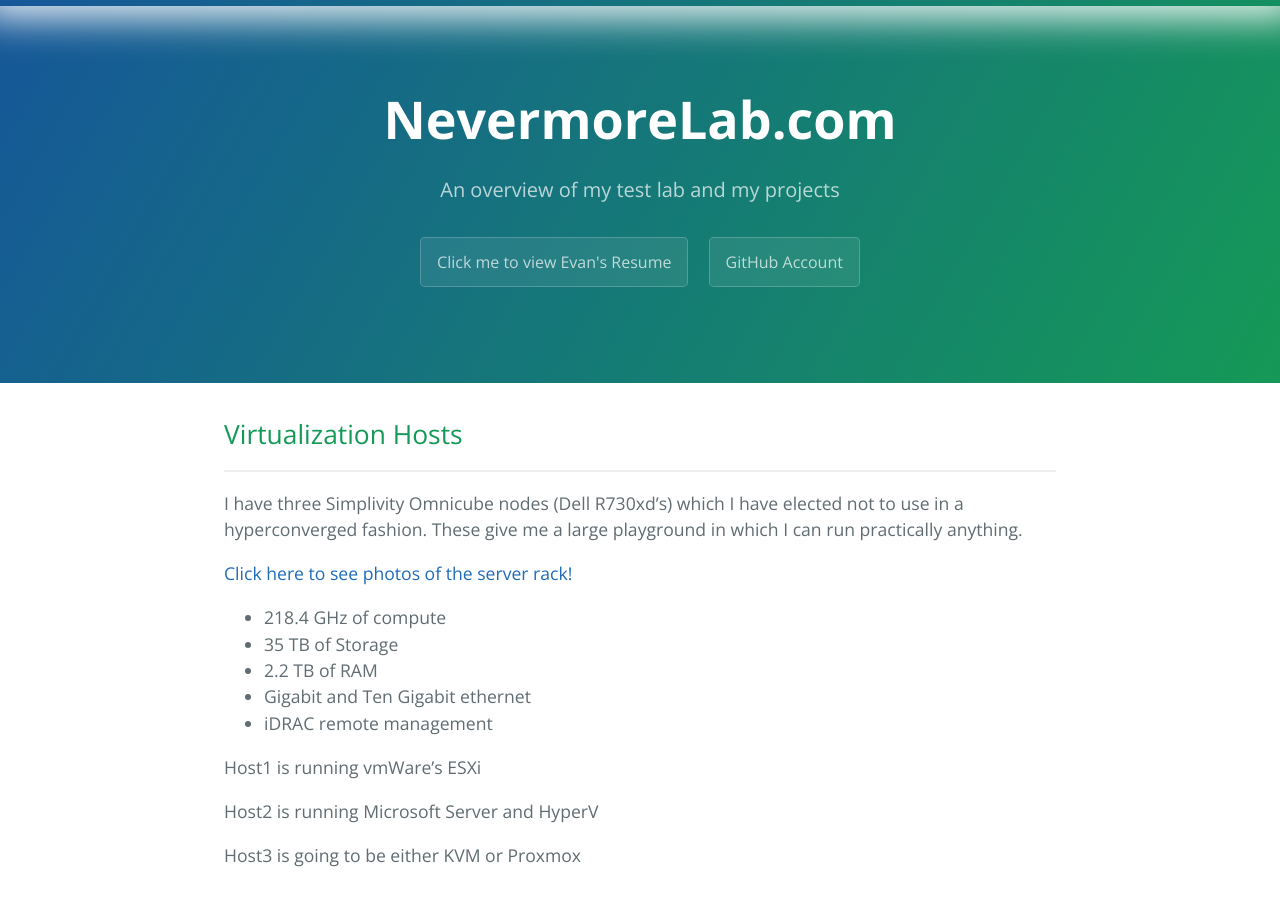
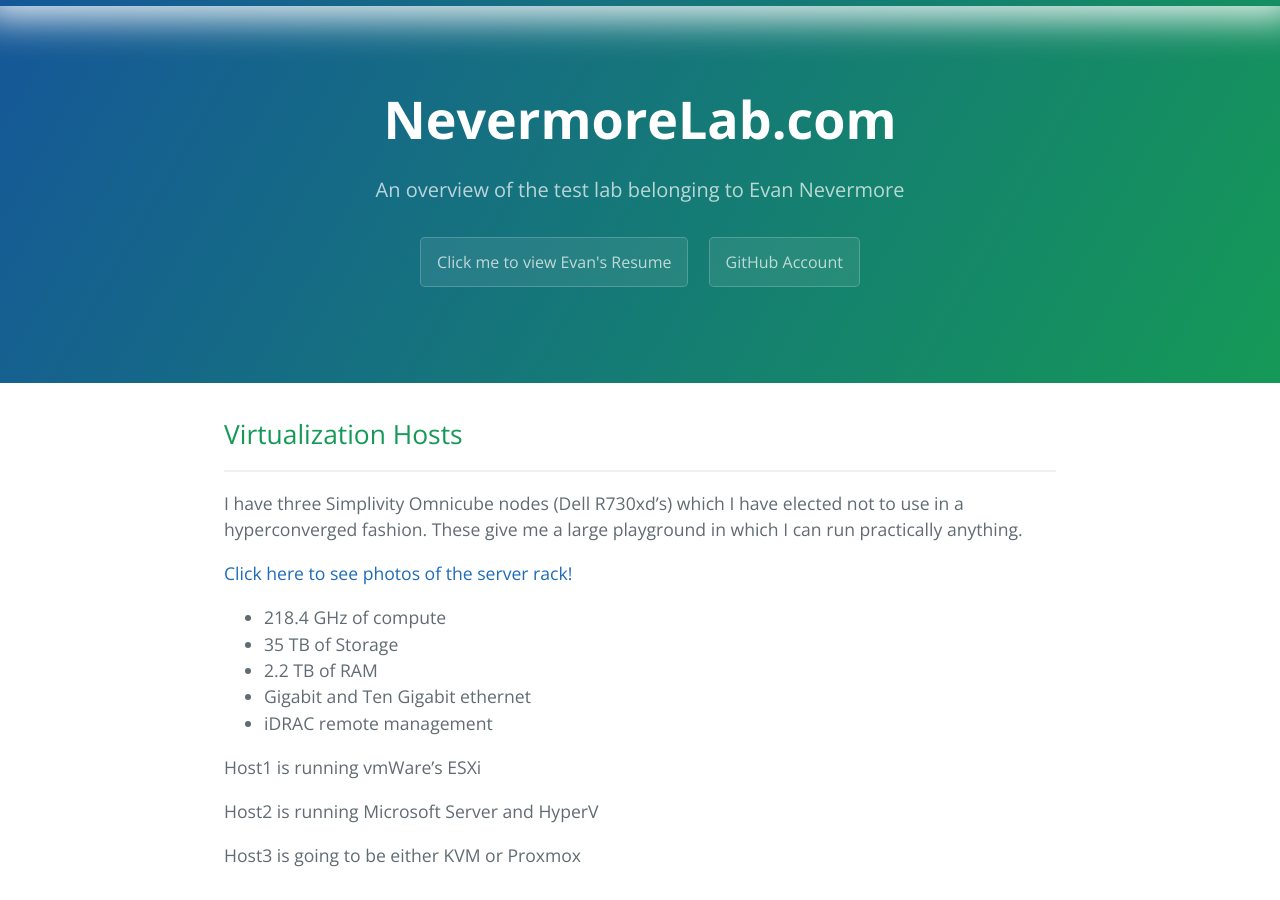
Before and after one commit to InfiniteInsight/InfiniteInsight.github.io, a Jekyll site: the page built from index.md, in a window 1280 px wide and 900 px high. Built offline with Jekyll 4.4.1, drawn with Linux system fonts in a browser that asks for light colours; our own code applies the rules of GitHub Pages for plain Markdown files.

```diff
--- a/_config.yml
+++ b/_config.yml
@@ -1,5 +1,5 @@
 title: Evan Nevermore's Test Lab
-description: An overview of my test lab and my projects
+description: An overview of the test lab belonging to Evan Nevermore
 show_downloads: false
 name: Mr.Nevermore
 theme: jekyll-theme-cayman
```
